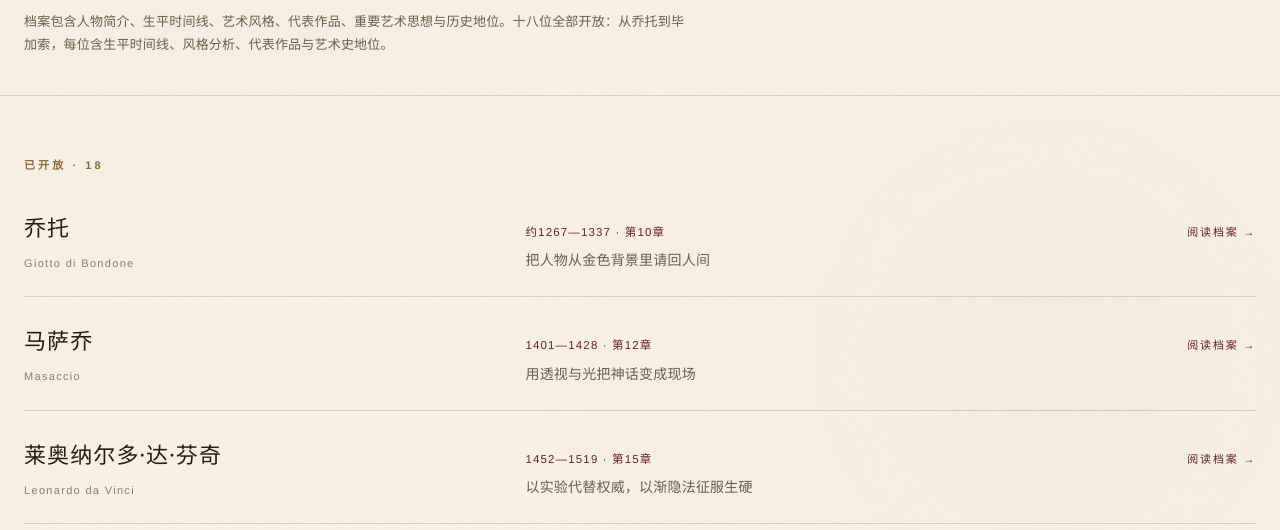
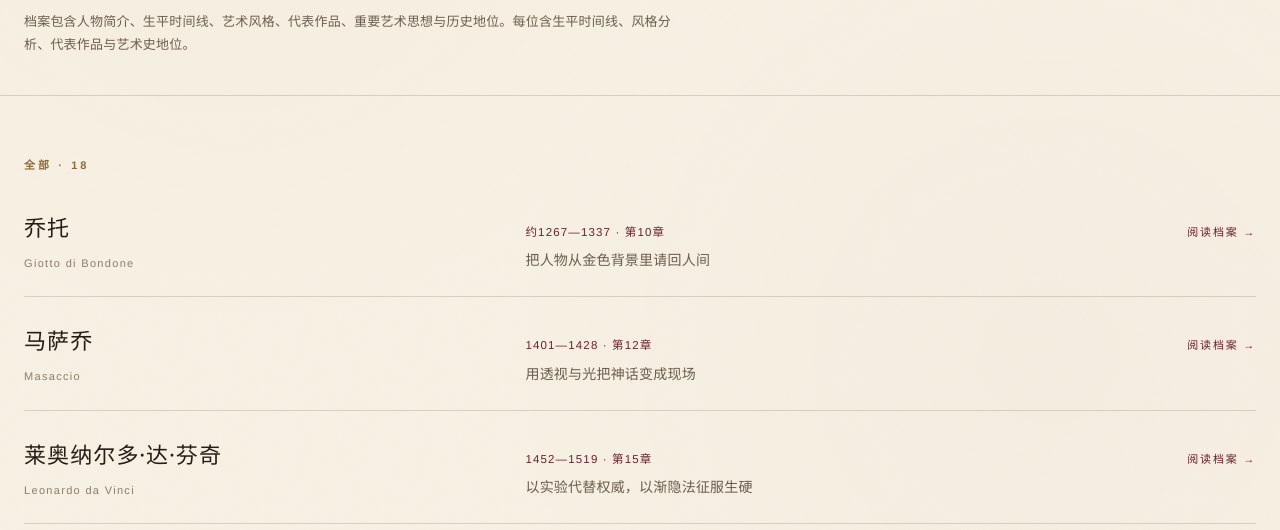
Before and after one commit to x13502239474-oss/story-of-art, a plain HTML site: page artists.html in a window 1280 px wide. Shown: the part 270-800 px from the top of the page. Drawn offline with Linux system fonts and the light colour scheme.

Commit message:
修正首页与说明页的文案口吻；时间轴列宽、首字裁切、重复年代等排版问题

```diff
--- a/artists.html
+++ b/artists.html
@@ -13,7 +13,7 @@
 <header class="wrap" style="padding-top:clamp(40px,6vw,72px);padding-bottom:26px;border-bottom:1px solid var(--line)">
   <p class="eyebrow">Artists</p>
   <h1 style="font-size:clamp(30px,4.6vw,46px);font-weight:400;letter-spacing:.1em;margin:12px 0 10px">艺术家索引</h1>
-  <p class="small" style="max-width:42rem">档案包含人物简介、生平时间线、艺术风格、代表作品、重要艺术思想与历史地位。十八位全部开放：从乔托到毕加索，每位含生平时间线、风格分析、代表作品与艺术史地位。</p>
+  <p class="small" style="max-width:42rem">档案包含人物简介、生平时间线、艺术风格、代表作品、重要艺术思想与历史地位。每位含生平时间线、风格分析、代表作品与艺术史地位。</p>
 </header>
 
 <main class="wrap" style="padding:clamp(30px,4vw,48px) 24px 90px">
@@ -63,11 +63,11 @@
         <div style="font-family:var(--sans);font-size:11px;letter-spacing:.1em;color:var(--ink-faint);margin-bottom:4px">${esc(a.life)} · 第${a.ch}章</div>
         <div style="font-size:13.5px;color:var(--ink-soft)">${esc(a.tag)}</div>
       </div>
-      <div style="font-family:var(--sans);font-size:10.5px;letter-spacing:.14em;color:var(--ink-faint)">撰写中</div>
+      <div style="font-family:var(--sans);font-size:10.5px;letter-spacing:.14em;color:var(--ink-faint)">待补</div>
     </div>`;
 
   $("#artistList").innerHTML = `
-    <p class="eyebrow" style="margin-bottom:8px">已开放 · ${ready.length}</p>
+    <p class="eyebrow" style="margin-bottom:8px">全部 · ${ready.length}</p>
     ${ready.map(row).join("")}
     <p class="eyebrow" style="margin:52px 0 8px">计划中 · ${planned.length}</p>
     ${planned.map(soon).join("")}`;
```
